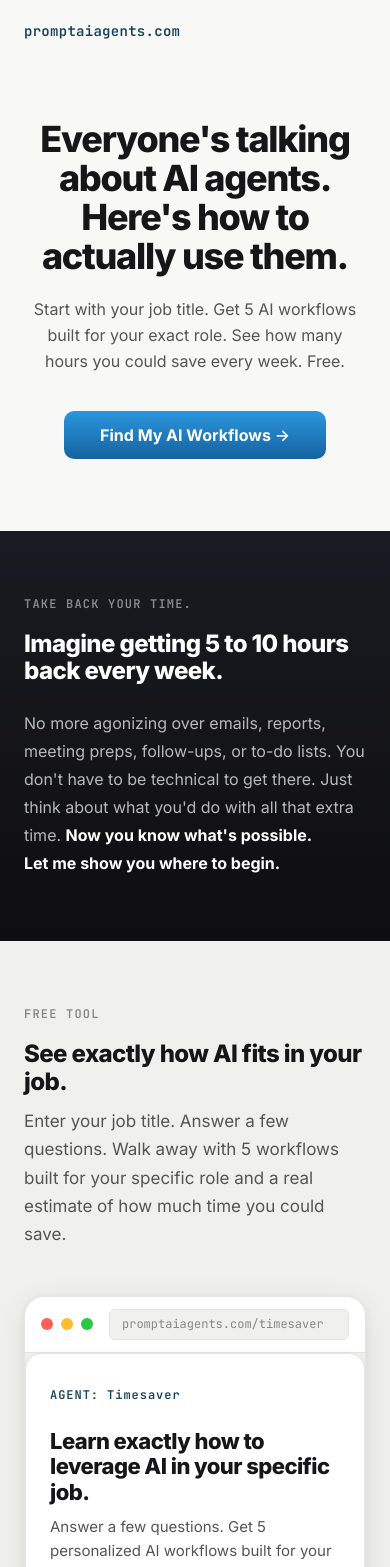
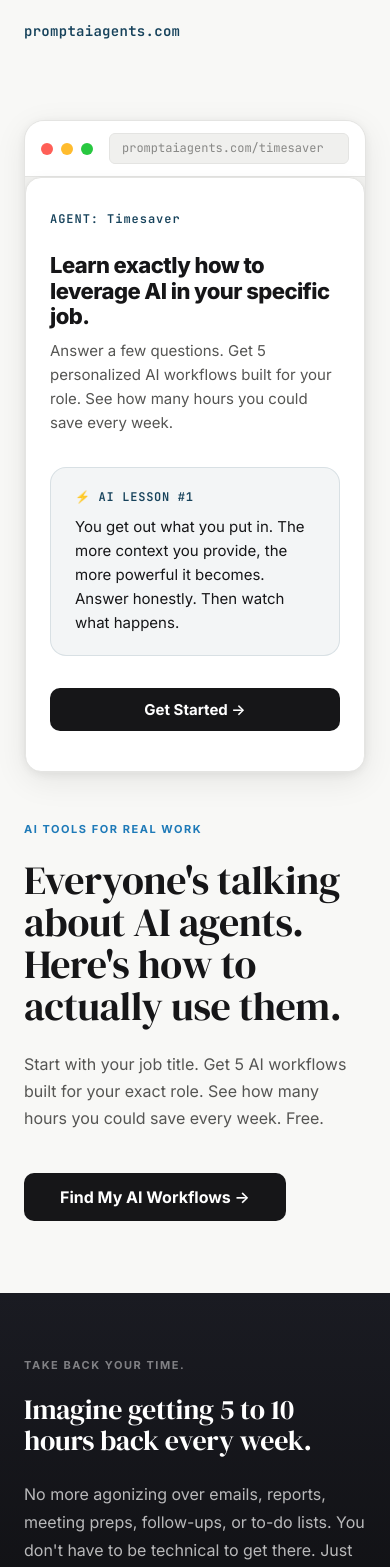
Before and after one commit to coolcalvin457-tech/agent-timesaver-nextjs, a Next.js app: page / in a window 390 px wide. Shown: the top 1567 px of the page. Built offline with nearby package versions, Linux system fonts and the light colour scheme.

Commit message:
feat: editorial UI redesign — serif font, split hero, eyebrow labels, whitespace, solid buttons

```diff
--- a/app/globals.css
+++ b/app/globals.css
@@ -3,7 +3,7 @@
    promptaiagents.com
    ============================================================ */
 
-@import url('https://fonts.googleapis.com/css2?family=Inter:wght@400;500;700;800&family=JetBrains+Mono:wght@400;600&display=swap');
+@import url('https://fonts.googleapis.com/css2?family=DM+Serif+Display:ital@0;1&family=Inter:wght@400;500;700;800&family=JetBrains+Mono:wght@400;600&display=swap');
 
 /* ── Design Tokens ────────────────────────────────────────── */
 :root {
@@ -47,6 +47,7 @@
   --shadow-focus: 0 0 0 3px rgba(30,122,184,0.25);
 
   /* Typography */
+  --font-display: 'DM Serif Display', Georgia, serif;
   --font-sans:    'Inter', system-ui, -apple-system, sans-serif;
   --font-mono:    'JetBrains Mono', 'Fira Code', monospace;
 }
@@ -99,17 +100,19 @@ input, textarea {
 
 /* ── Typography Scale ─────────────────────────────────────── */
 .display {
-  font-size: clamp(2rem, 5vw, 3.5rem);
-  font-weight: 800;
+  font-family: var(--font-display);
+  font-size: clamp(2.5rem, 6vw, 4.5rem);
+  font-weight: 400;
+  line-height: 1.05;
+  letter-spacing: -0.01em;
+}
+
+.heading-1 {
+  font-family: var(--font-display);
+  font-size: clamp(1.75rem, 3.5vw, 2.75rem);
+  font-weight: 400;
   line-height: 1.1;
-  letter-spacing: -0.03em;
-}
-
-.heading-1 {
-  font-size: clamp(1.5rem, 3vw, 2.25rem);
-  font-weight: 800;
-  line-height: 1.15;
-  letter-spacing: -0.025em;
+  letter-spacing: -0.01em;
 }
 
 .heading-2 {
@@ -224,7 +227,7 @@ input, textarea {
 }
 
 .nav-cta {
-  background: linear-gradient(180deg, #2C97DD 0%, #1562A0 100%);
+  background: var(--dark);
   color: #fff !important;
   padding: 9px 20px;
   border-radius: var(--radius-btn);
@@ -234,7 +237,7 @@ input, textarea {
 }
 
 .nav-cta:hover {
-  background: linear-gradient(180deg, #258ACC 0%, #104E8A 100%) !important;
+  background: #2A2A2C !important;
   transform: translateY(-1px);
 }
 
@@ -264,13 +267,24 @@ input, textarea {
 }
 
 .btn-primary {
-  background: linear-gradient(180deg, #2C97DD 0%, #1562A0 100%);
+  background: var(--dark);
   color: #fff;
 }
 
 .btn-primary:hover {
-  background: linear-gradient(180deg, #258ACC 0%, #104E8A 100%);
-  box-shadow: 0 4px 16px rgba(30,122,184,0.35);
+  background: #2A2A2C;
+  box-shadow: 0 4px 16px rgba(0,0,0,0.2);
+}
+
+/* Blue CTA variant — use sparingly */
+.btn-cta {
+  background: var(--cta);
+  color: #fff;
+}
+
+.btn-cta:hover {
+  background: var(--cta-hover);
+  box-shadow: 0 4px 16px rgba(30,122,184,0.3);
 }
 
 .btn-dark {
@@ -1165,11 +1179,11 @@ input, textarea {
 
 /* ── Landing Page Sections ────────────────────────────────── */
 .section {
-  padding: 96px 0;
+  padding: 128px 0;
 }
 
 .section-sm {
-  padding: 64px 0;
+  padding: 80px 0;
 }
 
 .section-dark {
@@ -1187,13 +1201,28 @@ input, textarea {
 }
 
 .section-label {
-  font-family: var(--font-mono);
-  font-size: 0.75rem;
-  font-weight: 600;
-  letter-spacing: 0.1em;
+  font-family: var(--font-sans);
+  font-size: 0.6875rem;
+  font-weight: 600;
+  letter-spacing: 0.12em;
   text-transform: uppercase;
   color: var(--text-muted);
-  margin-bottom: 16px;
+  margin-bottom: 20px;
+}
+
+/* Editorial eyebrow — use above major headings */
+.eyebrow {
+  font-family: var(--font-sans);
+  font-size: 0.6875rem;
+  font-weight: 600;
+  letter-spacing: 0.14em;
+  text-transform: uppercase;
+  color: var(--cta);
+  margin-bottom: 20px;
+}
+
+.eyebrow-light {
+  color: rgba(255,255,255,0.45);
 }
 
 .section-label-light {
@@ -1206,28 +1235,58 @@ input, textarea {
 
 /* ── Hero Section ─────────────────────────────────────────── */
 .hero {
-  padding: 160px 0 96px;
-  text-align: center;
+  padding: 140px 0 100px;
+}
+
+.hero-inner {
+  display: grid;
+  grid-template-columns: 1fr 1fr;
+  gap: 64px;
+  align-items: center;
+}
+
+.hero-copy {
+  display: flex;
+  flex-direction: column;
+  align-items: flex-start;
+}
+
+.hero-visual {
+  position: relative;
 }
 
 .hero-headline {
-  font-size: clamp(2.25rem, 5vw, 3.75rem);
-  font-weight: 800;
-  line-height: 1.08;
-  letter-spacing: -0.035em;
-  color: var(--text-primary);
+  font-family: var(--font-display);
+  font-size: clamp(2.5rem, 4.5vw, 4rem);
+  font-weight: 400;
+  line-height: 1.05;
+  letter-spacing: -0.01em;
+  color: var(--text-primary);
+  margin-bottom: 24px;
+}
+
+.hero-subheadline {
+  font-size: clamp(1rem, 1.75vw, 1.125rem);
+  color: var(--text-secondary);
+  line-height: 1.7;
+  max-width: 460px;
+  margin-bottom: 40px;
+}
+
+@media (max-width: 768px) {
+  .hero-inner {
+    grid-template-columns: 1fr;
+    gap: 48px;
+  }
+  .hero-visual {
+    order: -1;
+  }
+}
+
+/* ── Section heading breathing room ──────────────────────── */
+.section .heading-1,
+.section h2.heading-1 {
   margin-bottom: 20px;
-  max-width: 800px;
-  margin-left: auto;
-  margin-right: auto;
-}
-
-.hero-subheadline {
-  font-size: clamp(1rem, 2vw, 1.1875rem);
-  color: var(--text-secondary);
-  line-height: 1.65;
-  max-width: 560px;
-  margin: 0 auto 36px;
 }
 
 /* ── Dream Section ────────────────────────────────────────── */
@@ -1383,12 +1442,13 @@ input, textarea {
 }
 
 .guide-headline {
-  font-size: clamp(1.25rem, 2.5vw, 1.75rem);
-  font-weight: 800;
+  font-family: var(--font-display);
+  font-size: clamp(1.5rem, 2.5vw, 2rem);
+  font-weight: 400;
   color: var(--text-primary);
   margin-bottom: 16px;
-  letter-spacing: -0.025em;
-  line-height: 1.2;
+  letter-spacing: -0.01em;
+  line-height: 1.15;
 }
 
 .guide-body {
--- a/app/page.tsx
+++ b/app/page.tsx
@@ -12,6 +12,11 @@ export default function Home() {
         {/* ── Section 1: Hero ─────────────────────────────────────────── */}
         <section className="hero" id="home">
           <div className="container">
+            <div className="hero-inner">
+
+              {/* Left: copy */}
+              <div className="hero-copy">
+                <div className="eyebrow">AI tools for real work</div>
                 <h1 className="hero-headline">
                   Everyone&apos;s talking about AI agents.
                   Here&apos;s how to actually use them.
@@ -24,12 +29,28 @@ export default function Home() {
                   Find My AI Workflows →
                 </a>
               </div>
+
+              {/* Right: visual slot — tool embed */}
+              <div className="hero-visual">
+                <div className="browser-chrome">
+                  <div className="browser-bar">
+                    <div className="browser-dot browser-dot-red" />
+                    <div className="browser-dot browser-dot-yellow" />
+                    <div className="browser-dot browser-dot-green" />
+                    <div className="browser-url">promptaiagents.com/timesaver</div>
+                  </div>
+                  <TimesaverTool />
+                </div>
+              </div>
+
+            </div>
+          </div>
         </section>
 
         {/* ── Section 2: Dream / Aspiration ───────────────────────────── */}
         <section className="section section-dark" id="dream">
           <div className="container-narrow">
-            <div className="section-label section-label-light">Take back your time.</div>
+            <div className="eyebrow eyebrow-light">Take back your time.</div>
             <h2 className="heading-1" style={{ color: "#fff", marginBottom: "24px" }}>
               Imagine getting 5 to 10 hours back every week.
             </h2>
@@ -44,46 +65,13 @@ export default function Home() {
           </div>
         </section>
 
-        {/* ── Section 3: AGENT: Timesaver ─────────────────────────────── */}
-        <section className="section section-alt" id="timesaver">
-          <div className="container">
-            <div className="section-label">Free tool</div>
-            <h2
-              className="heading-1"
-              style={{ marginBottom: "12px", maxWidth: "520px" }}
-            >
-              See exactly how AI fits in your job.
-            </h2>
-            <p
-              className="body-lg"
-              style={{
-                color: "var(--text-secondary)",
-                maxWidth: "540px",
-                marginBottom: "48px",
-              }}
-            >
-              Enter your job title. Answer a few questions. Walk away with 5
-              workflows built for your specific role and a real estimate of how
-              much time you could save.
-            </p>
-
-            {/* Browser chrome wrapper */}
-            <div className="browser-chrome">
-              <div className="browser-bar">
-                <div className="browser-dot browser-dot-red" />
-                <div className="browser-dot browser-dot-yellow" />
-                <div className="browser-dot browser-dot-green" />
-                <div className="browser-url">promptaiagents.com/timesaver</div>
-              </div>
-              <TimesaverTool />
-            </div>
-          </div>
-        </section>
+        {/* ── Section 3: anchor for nav link ──────────────────────────── */}
+        <div id="timesaver" />
 
         {/* ── Section 4: AGENT: Prompt Builder ────────────────────────── */}
         <section className="section" id="prompt-builder">
           <div className="container">
-            <div className="section-label">AGENT: Prompt Builder</div>
+            <div className="eyebrow">AGENT: Prompt Builder</div>
             <div className="prompt-builder-layout">
 
               {/* Left: copy */}
@@ -170,7 +158,7 @@ export default function Home() {
         {/* ── Section 5: The Guide ─────────────────────────────────────── */}
         <section className="section" id="about">
           <div className="container">
-            <div className="section-label">Your guide</div>
+            <div className="eyebrow">Your guide</div>
             <div className="guide-layout">
               <div className="guide-avatar" aria-hidden="true">
                 🏀
@@ -201,7 +189,7 @@ export default function Home() {
         {/* ── Section 5: The Transformation ───────────────────────────── */}
         <section className="section section-alt" id="transformation">
           <div className="container">
-            <div className="section-label">What you walk away with</div>
+            <div className="eyebrow">What you walk away with</div>
             <h2
               className="heading-1"
               style={{ marginBottom: "48px", maxWidth: "480px" }}
@@ -241,7 +229,7 @@ export default function Home() {
         {/* ── Section 6: How It Works ──────────────────────────────────── */}
         <section className="section" id="how-it-works">
           <div className="container">
-            <div className="section-label">How it works</div>
+            <div className="eyebrow">How it works</div>
             <h2
               className="heading-1"
               style={{ marginBottom: "48px" }}
@@ -284,7 +272,7 @@ export default function Home() {
         {/* ── Section 8: Content Preview ───────────────────────────────── */}
         <section className="section section-dark" id="content">
           <div className="container">
-            <div className="section-label section-label-light">What&apos;s inside</div>
+            <div className="eyebrow eyebrow-light">What&apos;s inside</div>
             <h2
               className="heading-1"
               style={{ color: "#fff", marginBottom: "12px" }}
```
Lines whose indentation alone changed are shown as unchanged.
